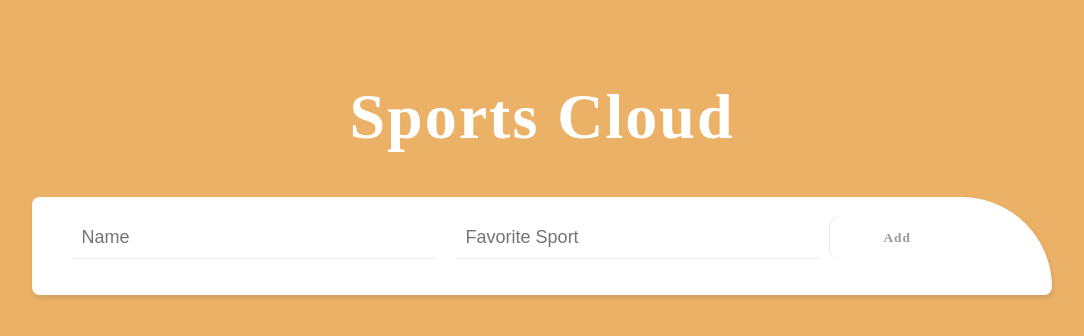
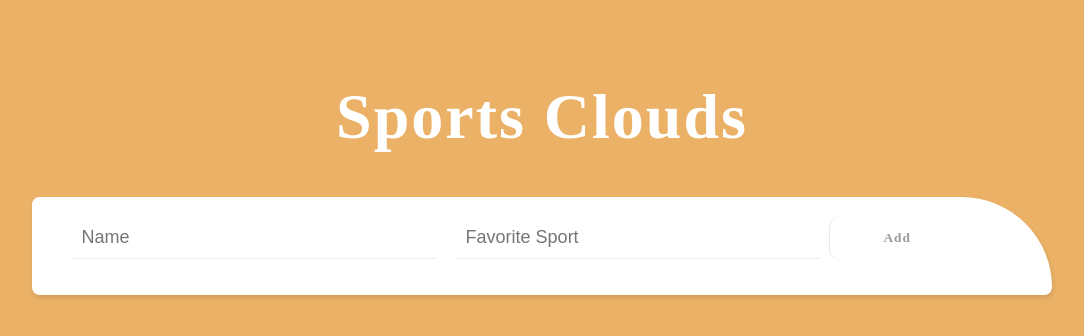
Before and after one commit to OscarG96/sportsApp, a plain HTML site: page public/index.html in a window 1280 px wide. Shown: the whole page, without its empty margins (98-1182 px from the left). Drawn offline with Linux system fonts and the light colour scheme; no server answers.

Commit message:
Third commit

```diff
--- a/public/index.html
+++ b/public/index.html
@@ -10,7 +10,7 @@
     </head>
     <body>
 
-        <h1>Sports Cloud</h1>
+        <h1>Sports Clouds</h1>
 
         <div class="content">
 
```
